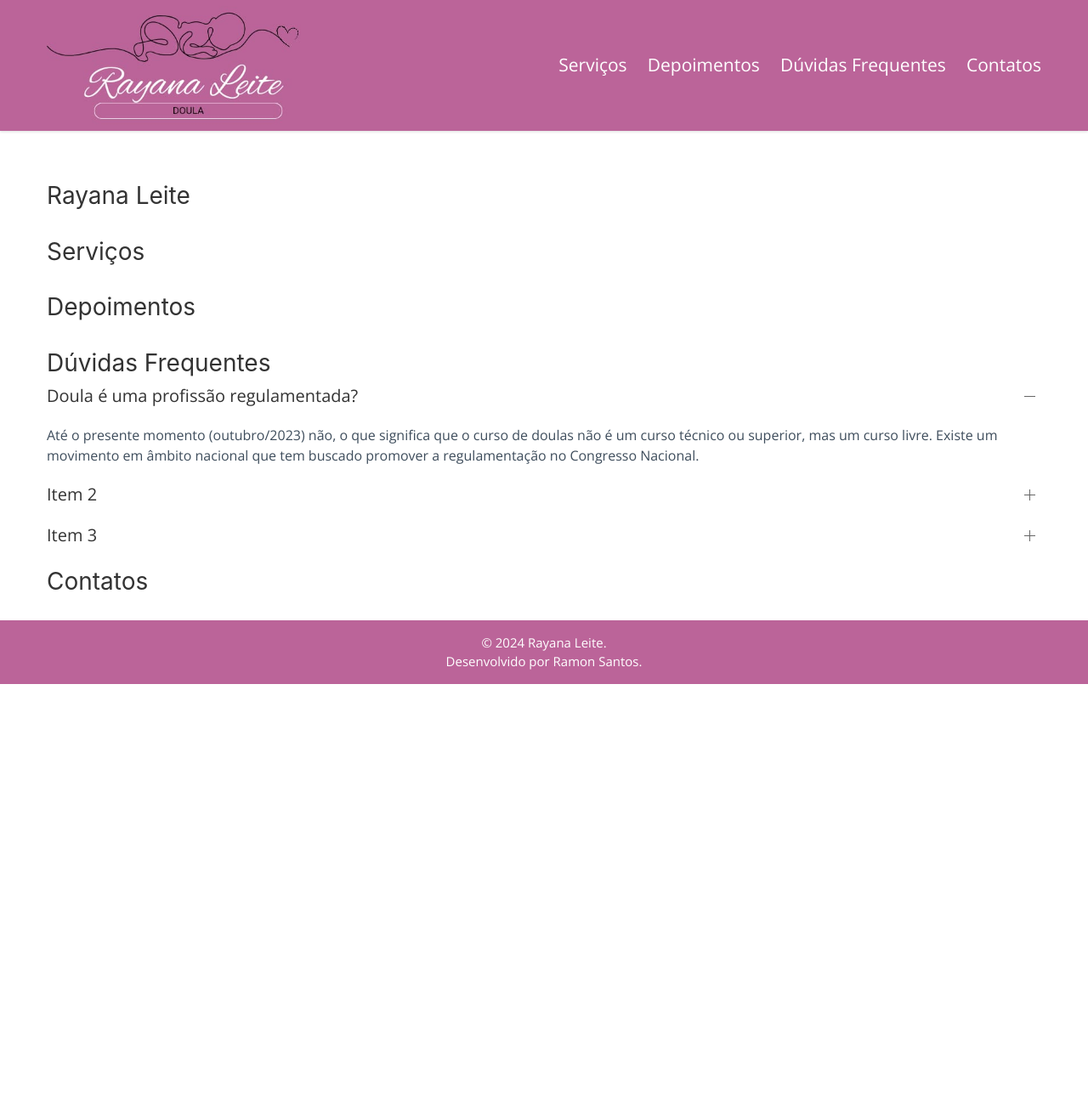
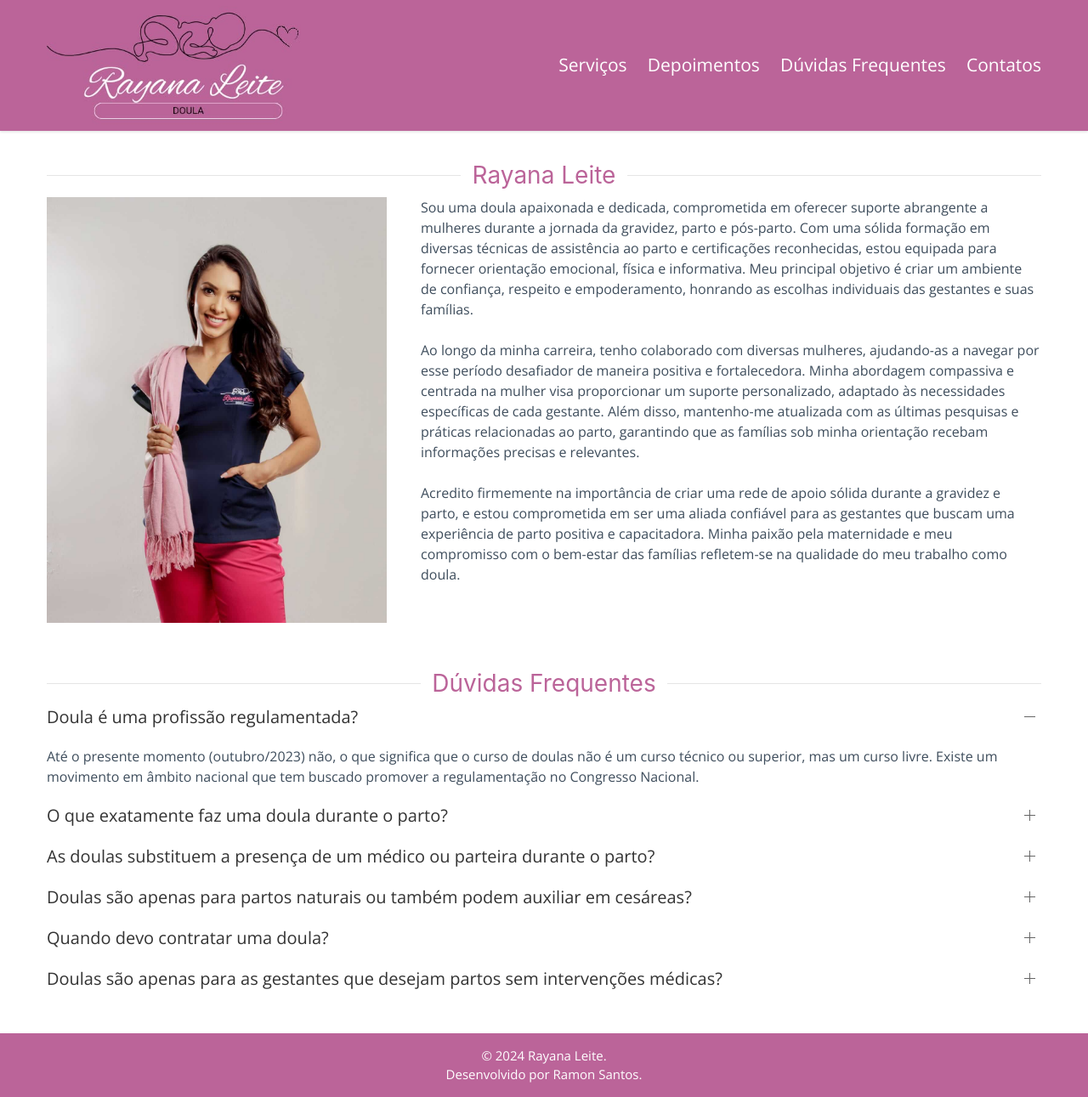
Before and after one commit to doularayanaleite/doularayanaleite.github.io, a Jekyll site: the page built from index.markdown, in a window 1280 px wide and 1291 px high. Shown: the whole window at 85% size. Built offline with Jekyll 4.4.1, drawn with Linux system fonts in a browser that asks for light colours; nearby versions of some CDN libraries.

Commit message:
Add about section

```diff
--- /dev/null
+++ b/_includes/sections/about.html
@@ -0,0 +1,25 @@
+<section class="about-section">
+  <h1 class="uk-heading-line uk-text-center"><span>Rayana Leite</span></h1>
+
+  <div class="uk-panel">
+    <img class="uk-align-center uk-align-left@m uk-margin-remove-adjacent" src="/images/rayana-leite.jpeg" width="400" height="150" alt="Doula Rayana Leite">
+
+    <div style="display: flow-root;">
+      <p>
+        Sou uma doula apaixonada e dedicada, comprometida em oferecer suporte abrangente a mulheres durante a jornada da gravidez, parto e pós-parto. Com uma sólida formação em diversas técnicas de assistência ao parto e certificações reconhecidas, estou equipada para fornecer orientação emocional, física e informativa. Meu principal objetivo é criar um ambiente de confiança, respeito e empoderamento, honrando as escolhas individuais das gestantes e suas famílias.
+      </p>
+
+      <br>
+
+      <p>
+        Ao longo da minha carreira, tenho colaborado com diversas mulheres, ajudando-as a navegar por esse período desafiador de maneira positiva e fortalecedora. Minha abordagem compassiva e centrada na mulher visa proporcionar um suporte personalizado, adaptado às necessidades específicas de cada gestante. Além disso, mantenho-me atualizada com as últimas pesquisas e práticas relacionadas ao parto, garantindo que as famílias sob minha orientação recebam informações precisas e relevantes.
+      </p>
+
+      <br>
+
+      <p>
+        Acredito firmemente na importância de criar uma rede de apoio sólida durante a gravidez e parto, e estou comprometida em ser uma aliada confiável para as gestantes que buscam uma experiência de parto positiva e capacitadora. Minha paixão pela maternidade e meu compromisso com o bem-estar das famílias refletem-se na qualidade do meu trabalho como doula.
+      </p>
+    </div>
+  </div>
+</section>
--- /dev/null
+++ b/_includes/sections/faq.html
@@ -0,0 +1,62 @@
+
+<section class="faq-section">
+  <h1 class="uk-heading-line uk-text-center"><span>Dúvidas Frequentes</span></h1>
+
+  <ul uk-accordion="collapsible: false">
+    <li class="uk-open">
+      <a class="uk-accordion-title" href>Doula é uma profissão regulamentada?</a>
+      <div class="uk-accordion-content">
+        <p>
+          Até o presente momento (outubro/2023) não, o que significa que o curso de doulas
+          não é um curso técnico ou superior, mas um curso livre. Existe um movimento em âmbito
+          nacional que tem buscado promover a regulamentação no Congresso Nacional.
+        </p>
+      </div>
+    </li>
+
+    <li>
+      <a class="uk-accordion-title" href>O que exatamente faz uma doula durante o parto?</a>
+      <div class="uk-accordion-content">
+        <p>
+          Uma doula oferece suporte emocional, físico e informativo às gestantes antes, durante e após o parto. Ela auxilia na criação de um ambiente positivo, fornece técnicas de alívio da dor não medicamentosas e apoia as decisões da gestante.
+        </p>
+      </div>
+    </li>
+
+    <li>
+      <a class="uk-accordion-title" href>As doulas substituem a presença de um médico ou parteira durante o parto?</a>
+      <div class="uk-accordion-content">
+        <p>
+          Não, as doulas complementam o trabalho dos profissionais de saúde. Elas não realizam procedimentos médicos, mas oferecem suporte contínuo, encorajam a participação ativa da gestante e promovem o bem-estar emocional.
+        </p>
+      </div>
+    </li>
+
+    <li>
+      <a class="uk-accordion-title" href>Doulas são apenas para partos naturais ou também podem auxiliar em cesáreas?</a>
+      <div class="uk-accordion-content">
+        <p>
+          As doulas podem apoiar em uma variedade de situações, incluindo partos naturais, cesáreas e partos induzidos. Seu papel é adaptar-se às necessidades específicas da gestante, proporcionando apoio físico e emocional.
+        </p>
+      </div>
+    </li>
+
+    <li>
+      <a class="uk-accordion-title" href>Quando devo contratar uma doula?</a>
+      <div class="uk-accordion-content">
+        <p>
+          O ideal é contratar uma doula assim que a gestante decidir que deseja esse tipo de suporte. Quanto mais cedo ela estiver envolvida, mais tempo terá para estabelecer uma conexão e compreender as preferências da gestante.
+        </p>
+      </div>
+    </li>
+
+    <li>
+      <a class="uk-accordion-title" href>Doulas são apenas para as gestantes que desejam partos sem intervenções médicas?</a>
+      <div class="uk-accordion-content">
+        <p>
+          Não, as doulas apoiam todas as gestantes, independentemente do plano de parto. Seja um parto natural, uma cesárea planejada ou outra situação, a doula está lá para oferecer suporte, informação e empoderamento, respeitando as escolhas da gestante.
+        </p>
+      </div>
+    </li>
+  </ul>
+</section>
--- a/_layouts/home.html
+++ b/_layouts/home.html
@@ -2,68 +2,7 @@
 layout: default
 ---
 <main>
-  <section class="about-section">
-    <img src="" alt="">
+  {%- include sections/about.html -%}
 
-    <h1>Rayana Leite</h1>
-
-    <p>
-    </p>
-  </section>
-
-  <section class="about-services">
-    <img src="" alt="">
-
-    <h1>Serviços</h1>
-
-    <p>
-    </p>
-  </section>
-
-  <section class="about-testimony">
-    <img src="" alt="">
-
-    <h1>Depoimentos</h1>
-
-    <p>
-    </p>
-  </section>
-
-  <section class="about-faq">
-    <img src="" alt="">
-
-    <h1>Dúvidas Frequentes</h1>
-
-    <ul uk-accordion>
-      <li class="uk-open">
-          <a class="uk-accordion-title" href>Doula é uma profissão regulamentada?</a>
-          <div class="uk-accordion-content">
-              <p>Até o presente momento (outubro/2023) não, o que significa que o curso de doulas
-                não é um curso técnico ou superior, mas um curso livre. Existe um movimento em âmbito
-                nacional que tem buscado promover a regulamentação no Congresso Nacional.</p>
-          </div>
-      </li>
-      <li>
-          <a class="uk-accordion-title" href>Item 2</a>
-          <div class="uk-accordion-content">
-              <p>Ut enim ad minim veniam, quis nostrud exercitation ullamco laboris nisi ut aliquip ex ea commodo consequat. Duis aute irure dolor reprehenderit.</p>
-          </div>
-      </li>
-      <li>
-          <a class="uk-accordion-title" href>Item 3</a>
-          <div class="uk-accordion-content">
-              <p>Duis aute irure dolor in reprehenderit in voluptate velit esse cillum dolore eu fugiat nulla pariatur. Excepteur sint occaecat cupidatat proident.</p>
-          </div>
-      </li>
-  </ul>
-  </section>
-
-  <section class="about-contact">
-    <img src="" alt="">
-
-    <h1>Contatos</h1>
-
-    <p>
-    </p>
-  </section>
+  {%- include sections/faq.html -%}
 </main>
--- a/_sass/_content.scss
+++ b/_sass/_content.scss
@@ -24,6 +24,11 @@
   h1 {
     font-size: 28px;
     margin-bottom: 8px;
+    color: $principal-color;
+  }
+
+  section {
+    margin-bottom: 25px;
   }
 
 //   ul {
--- a/_sass/_variables.scss
+++ b/_sass/_variables.scss
@@ -2,7 +2,7 @@ $principal-color: #BB6499;
 $text-color: #3e4d5c;
 $border-bottom-color: #eeeeee;
 
-$breakpoint-content-section: 885px;
+$breakpoint-content-section: 952px;
 
 $transition-time: .25s;
 
```
Also changed, not shown: images/rayana-leite.jpeg (added).
